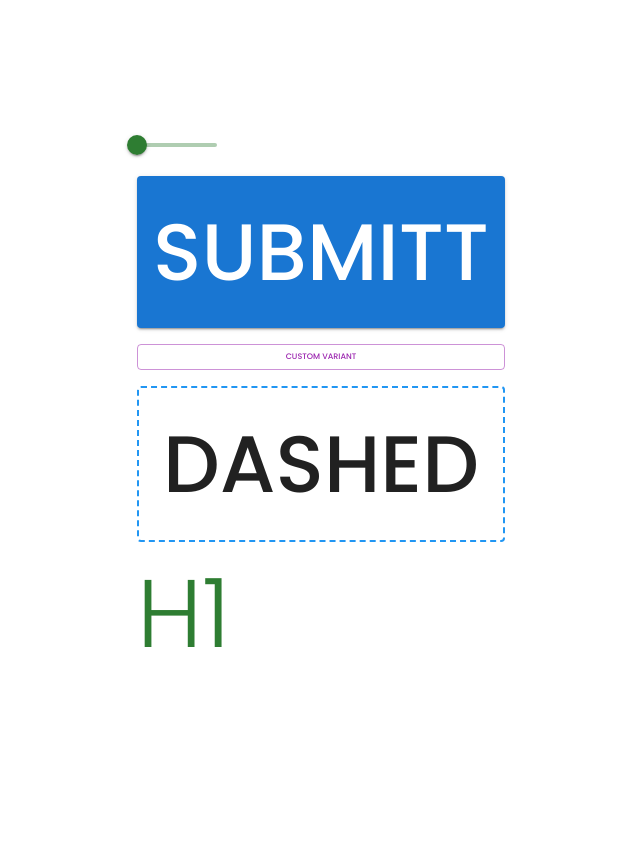
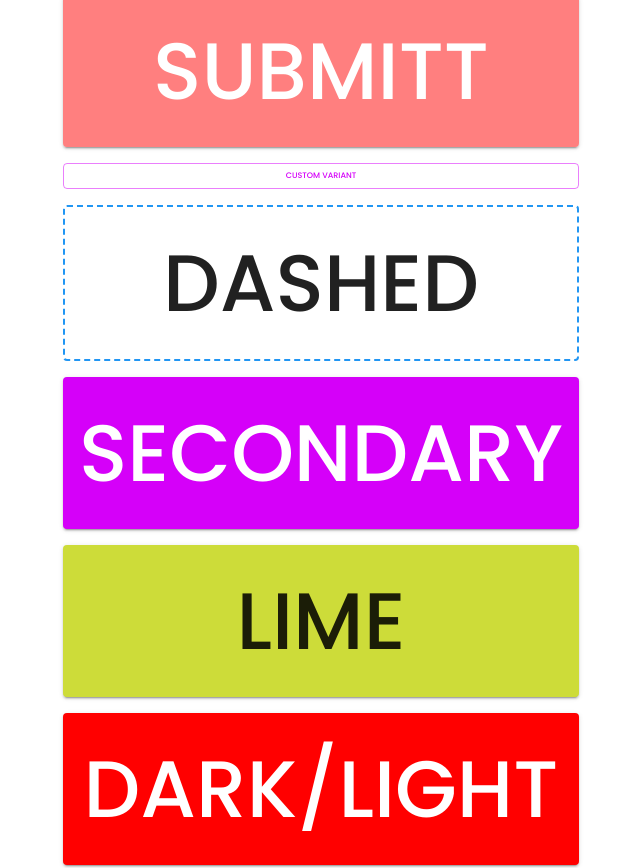
Before and after one commit to bug2007/Learning-Material-UI, a React (Vite) app: page / in a window 1280 px wide. Shown: the top 868 px of the page, without its empty margins (319-959 px from the left). Before the commit the page ends 800 px from the top, so only its background shows below. Built offline with nearby package versions, Linux system fonts and the light colour scheme.

Commit message:
dark mode and custom color schemes

```diff
--- a/src/App.tsx
+++ b/src/App.tsx
@@ -1,7 +1,8 @@
-import { Button, CssBaseline, TextField, Slider, Stack, Container, type SliderProps, colors, Typography } from "@mui/material"
+import { Button, CssBaseline, TextField, Slider, Stack, Container, type SliderProps, colors, Typography, RadioGroup, FormControlLabel, Radio, alpha } from "@mui/material"
 import AutoAwesomeRoundedIcon from '@mui/icons-material/AutoAwesomeRounded';
-import { createTheme, styled, ThemeProvider } from '@mui/material/styles';
-import { red, blue } from '@mui/material/colors';
+import { createTheme, styled, ThemeProvider, useColorScheme } from '@mui/material/styles';
+import { red, blue, purple, lime } from '@mui/material/colors';
+import { CheckBox } from "@mui/icons-material";
 
 // Creating reusable styled components
 // const CustomSlider = styled(Slider)<SliderProps>(({ theme }) => ({  // the extra parenthesis mean 'return'. can also access the theme obj inside sx prop
@@ -30,6 +31,27 @@ const CustomSlider = styled(Slider, {shouldForwardProp: (prop) => prop !== 'erro
 
 // Global theme overrides. will apply to everything but u gotta wrap everything with ThemeProvider for that
 const theme = createTheme({
+  colorSchemes: {  // tells mui that this app supports both light and dark mode. but dark by default
+    // dark: true
+    dark: {
+      palette: {  // a collection of colors: it has primary, secondary, error, warning, success, background
+        primary: {
+          main: '#543345' // default is blue
+        }
+      }
+    },
+    light: {
+      palette: {
+        primary: {
+          main: alpha("#ff0000", 0.5)
+        },
+        secondary: purple,
+        custom: { // custom is not recognized by mui so do module augmentation
+          main: lime[500]
+        }
+      }
+    }
+  },
   typography: {
     fontFamily: 'Poppins',
     button: {  // setting fontsize inside all buttons that are under theme={theme}
@@ -67,6 +89,19 @@ const theme = createTheme({
     }
   }
 })
+
+function ThemeToggle() {
+  const { mode, setMode } = useColorScheme();  // connected to the ThemeProvider. mui's setMode only understands the values 'light', 'dark', 'system'
+  if (!mode) return null   // dont render anything until mode has a value
+
+  return (
+    <RadioGroup value={mode} onChange={(e) => setMode(e.target.value as 'system' | 'light' | 'dark')}>
+      <FormControlLabel control={<Radio />} value='system' label='System' />
+      <FormControlLabel control={<Radio />} value='light' label='Light' />
+      <FormControlLabel control={<Radio />} value='dark' label='Dark' />
+    </RadioGroup>
+  )
+}
 
 function App() {
   return (
@@ -107,17 +142,21 @@ function App() {
     <CssBaseline />
     <Container maxWidth='xs' sx={{height: '100vh', display: 'flex', justifyContent: 'center', alignItems: 'center'}}>
       <Stack spacing={2}>
+        <ThemeToggle />
         <CustomSlider error />
+        {/* by default, variant is contained and color is primary. which means the button has a background which is primary color (by default blue, but u can change in the palette) */}
         <Button>Submitt</Button>
         <Button variant="outlined" color="secondary">Custom Variant</Button>
         {/* mui doesnt have 'dashed' by default. but u can create such custom variants using createTheme */}
         <Button variant="dashed">Dashed</Button>
+        <Button color="secondary">Secondary</Button>
+        <Button color="custom">Lime</Button>
+        {/* in light mode, color is red, in dark mode, it's blue */}
+        <Button sx={[ {backgroundColor: 'red'}, (theme) => theme.applyStyles('dark', {backgroundColor: 'blue'})] }>Dark/Light</Button>
         <Typography variant="h1">H1</Typography>
       </Stack>
     </Container>
     </ThemeProvider>
-
-
   )
 }
 
```
Also changed, not shown: src/types/mui.d.ts (+12 -0 lines).
